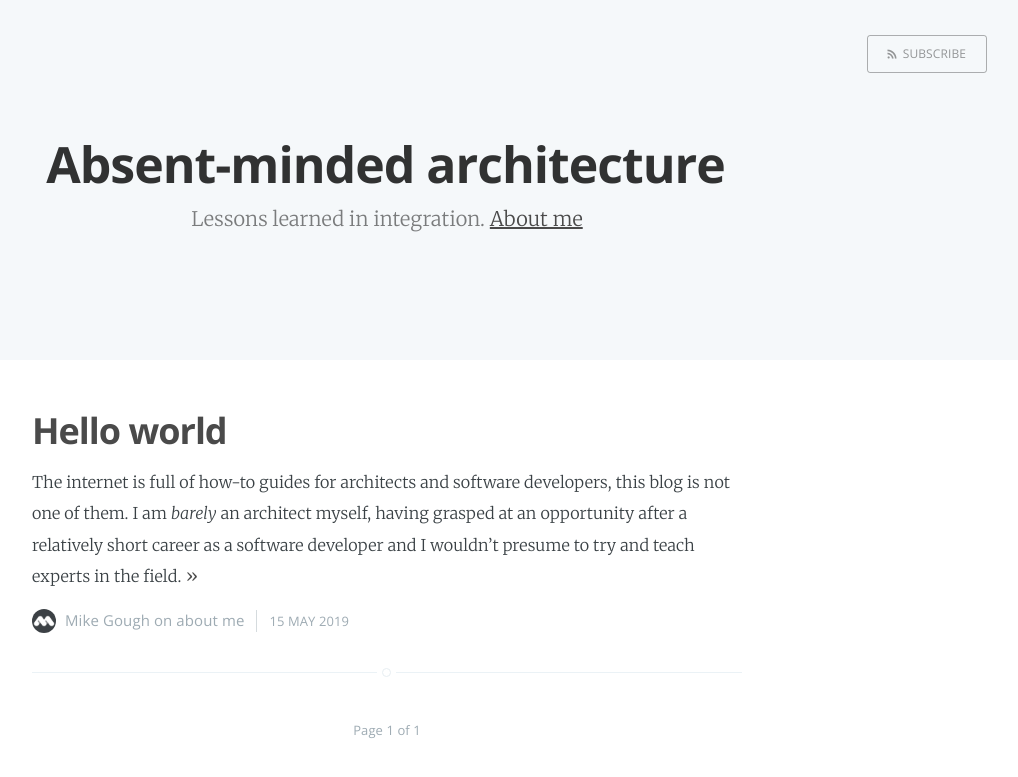
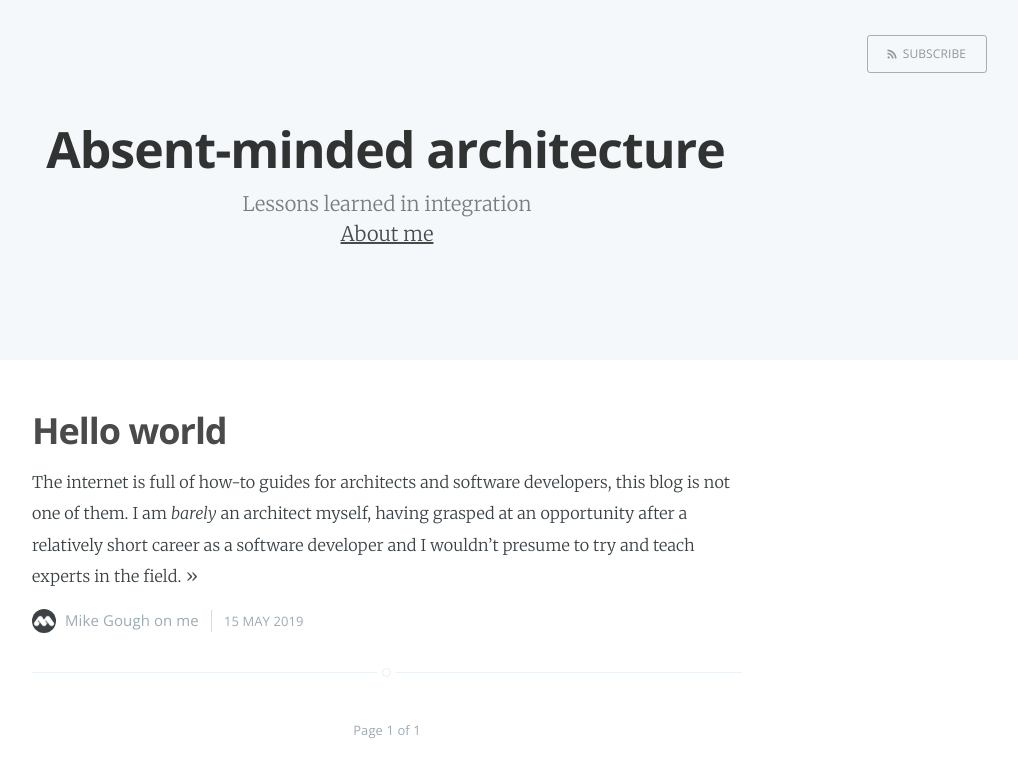
Before and after one commit to Mike-Gough/mike-gough.github.io, a Jekyll site: the page built from index.html, in a window 1280 px wide. Shown: the top 777 px of the page, without its empty margins (253-1271 px from the left). Built offline with Jekyll 4.4.1, drawn with Linux system fonts in a browser that asks for light colours; the list of posts is cut into pages by our own code.

Commit message:
Fix links

```diff
--- a/_posts/2019-05-15-hello-world.markdown
+++ b/_posts/2019-05-15-hello-world.markdown
@@ -3,7 +3,7 @@ layout: post
 title:  "Hello world"
 date:   2019-05-15 17:17:00
 categories:
-  - about me
+  - me
 ---
 
 The internet is full of how-to guides for architects and software developers, this blog is not one of them. I am *barely* an architect myself, having grasped at an opportunity after a relatively short career as a software developer and I wouldn’t presume to try and teach experts in the field.
--- a/index.html
+++ b/index.html
@@ -18,8 +18,9 @@ about: 'about.html'
         <div class="main-header-content inner">
             <h1 class="page-title">{{ site.name }}</h1>
             <h2 class="page-description">
-                {% if site.description %} {{ site.description }}. {% endif %}
-                {% if page.about %} <a href='{{ site.baseurl }}{{ page.about }}'> About me </a> {% endif %}
+                {% if site.description %} {{ site.description }} {% endif %}
+                {% if page.about %}<br/><a href='{{ site.baseurl }}{{ page.about }}'> About me </a> {% endif %}
+                {% if page.projects %} &#8226 <a href='{{ site.baseurl }}{{ page.projects }}'> Projects </a> {% endif %}
             </h2>
         </div>
     </div>
```
